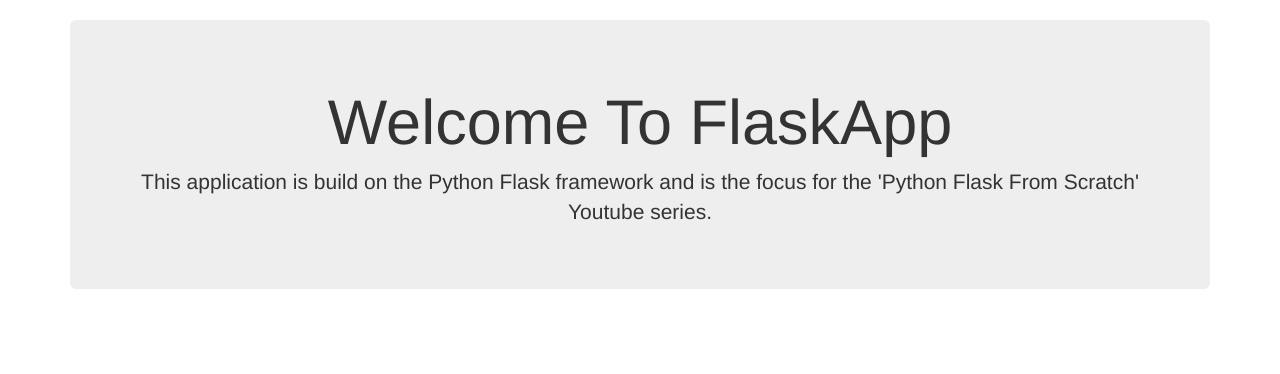
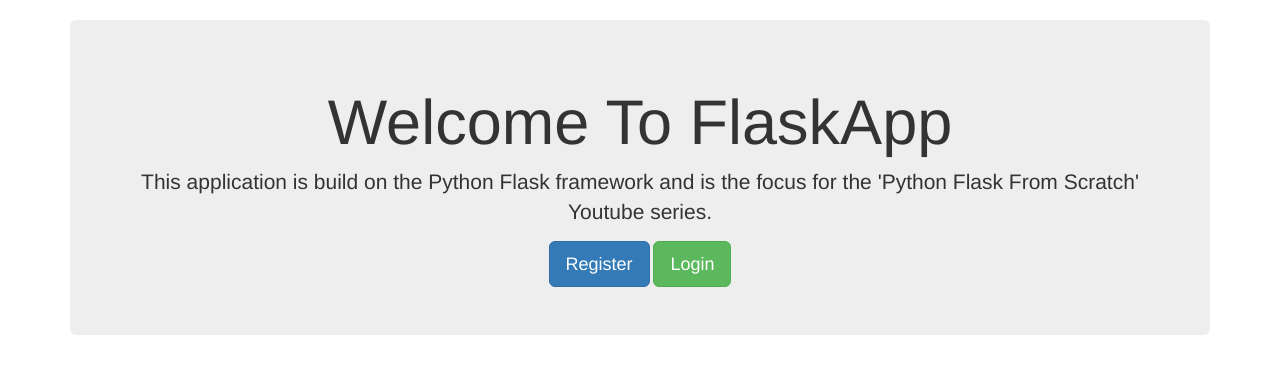
Before and after one commit to mndragos/Flask_Application_Tutorial, a Flask app: page / in a window 1280 px wide. Shown: the part 52-426 px from the top of the page. Run offline with Flask 2, Linux system fonts and the light colour scheme; some libraries are stand-ins or nearby versions.

Commit message:
register and login buttons logic added in home.html

```diff
--- a/flask_application_tutorial/templates/home.html
+++ b/flask_application_tutorial/templates/home.html
@@ -4,5 +4,9 @@
 <div class='jumbotron text-center'>
     <h1>Welcome To FlaskApp</h1>
     <p class='lead'>This application is build on the Python Flask framework and is the focus for the 'Python Flask From Scratch' Youtube series.</p>
+    {% if session.logged_in == NULL %}
+        <a href="/register" class="btn btn-primary btn-lg">Register</a>
+        <a href="/login" class="btn btn-success btn-lg">Login</a>
+    {% endif %}
 </div>
 {% endblock %}
```
